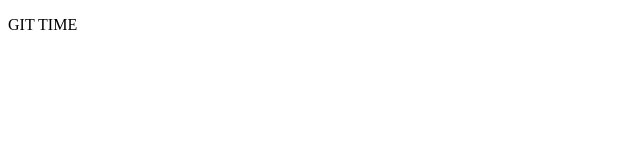
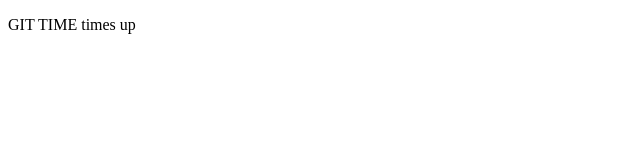
Before and after one commit to RsathishKuma/mygit, a plain HTML site: page index.html in a window 1280 px wide. Shown: the full height of the page, 0-640 px from the left. Drawn offline with Linux system fonts and the light colour scheme.

Commit message:
edit changed

```diff
--- a/index.html
+++ b/index.html
@@ -6,6 +6,7 @@
   <body>
     <p>
       GIT TIME
+      times up
     </p>
   </body>
 </html>
```
Also changed, not shown: 1 other file.
